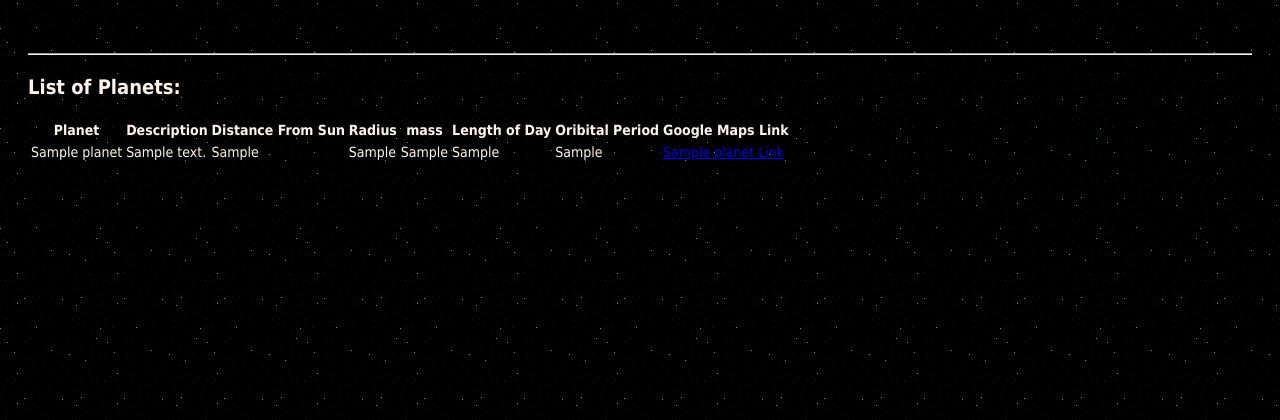
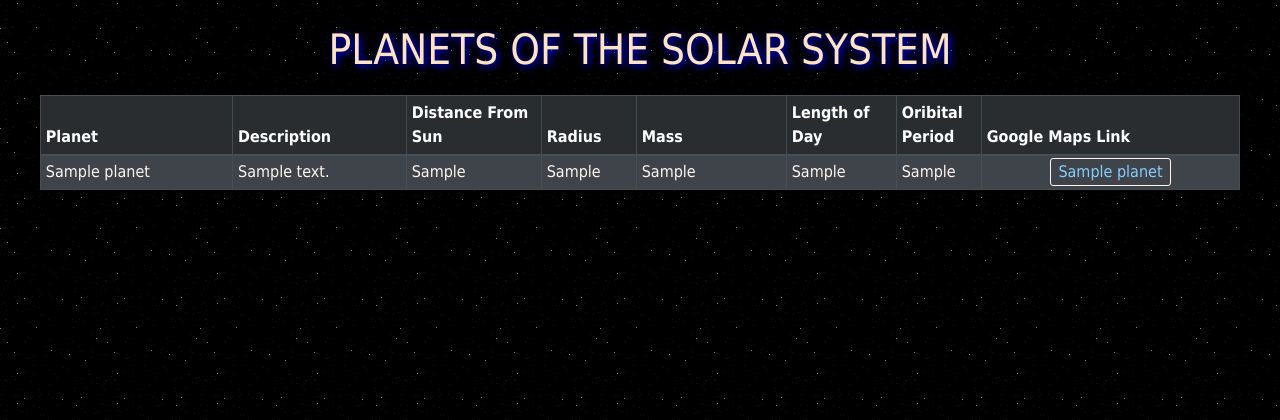
Before and after one commit to kmjax/planets-php, a PHP site: page / in a window 1280 px wide. Shown: the top 420 px of the page. Run offline with PHP 8.4, Linux system fonts and the light colour scheme; tables that the repository leaves empty hold one stand-in row (values such as "Sample post").

Commit message:
Project completed; bootstrap table styling added

```diff
--- a/css/styles.css
+++ b/css/styles.css
@@ -4,15 +4,66 @@
   background-position: left top;
   background-repeat: repeat;
   color: seashell;
-  padding: 20px;
+  padding: 25px;
   font-family: "Tahoma", "Helvetica", "Candara", "Arial", "sans-serif";
-  font-size: 14px;
+  font-size: 16px;
 }
 
-h3 {
-  font-size: 20px;
+h1 {
+  font-size: 42px;
+  color: bisque;
+  margin-bottom: 20px;
+  text-align: center;
+  text-shadow: 2px 2px 7px blue;
 }
 
-hr {
-  margin-top: 25px;
+#planets-table {
+  color: seashell;
 }
+
+#th-planet-name {
+  background-color: #2a2d30;
+}
+
+#th-description {
+  background-color: #2a2d30;
+}
+
+#th-distance {
+  background-color: #2a2d30;
+}
+
+#th-radius {
+  background-color: #2a2d30;
+}
+
+#th-mass {
+  background-color: #2a2d30;
+}
+
+#th-length-of-day {
+  background-color: #2a2d30;
+}
+
+#th-orbital-period {
+  background-color: #2a2d30;
+}
+
+#th-google-maps-link {
+  background-color: #2a2d30;
+}
+
+.google-maps-link {
+  color: lightskyblue;
+  border: 1px solid seashell;
+  border-radius: 3px;
+  padding: 3px 7px 4px 7px;
+}
+
+.google-maps-link:hover {
+  background-color: black;
+}
+
+.col-google-maps-link {
+  text-align: center;
+}
--- a/index.php
+++ b/index.php
@@ -39,9 +39,11 @@
     <meta name="author" content="Kelsey McClanahan" />
     <meta name="viewport" content="width=device-width, initial-scale=1.0">
     <title>Planets</title>
+    <link rel="stylesheet" href="https://cdn.jsdelivr.net/npm/bootstrap@4.5.3/dist/css/bootstrap.min.css" integrity="sha384-TX8t27EcRE3e/ihU7zmQxVncDAy5uIKz4rEkgIXeMed4M0jlfIDPvg6uqKI2xXr2" crossorigin="anonymous">
     <link rel="stylesheet" href="css/styles.css" />
 </head>
 <body>
+<div class="container-fluid table-responsive-lg">
 
 
 <?php
@@ -50,7 +52,7 @@
  LIST OF PLANETS (SELECT)
  ************************************************/
 
-print "<hr><h3>List of Planets:</h3>";
+print "<h1>PLANETS OF THE SOLAR SYSTEM</h1>";
 
 // Create the SQL SELECT statement to read the planets
 // Note: Data is returned sorted by planet_id
@@ -60,16 +62,16 @@
 // If the query returned rows from the database, display all of the records in an HTML table
 if (mysqli_num_rows($result) > 0) {
   // Start the table and output the table header names
-  print "<table id='planets-table'>";
+  print "<table class='table table-sm table-bordered table-striped table-dark table-hover' id='planets-table'>";
   print "<tr>";
-  print "<thead>";
+  print "<thead class='thead-dark planets-thead'>";
   print "<th id='th-planet-name'>Planet</th>";
   print "<th id='th-description'>Description</th>";
-  print "<th id='th-distance'>Distance From Sun</th>";
-  print "<th id='th-radius'>Radius</th>";
-  print "<th id='th-mass'>mass</th>";
-  print "<th id='th-length-of-day'>Length of Day</th>";
-  print "<th id='th-orbital-period'>Oribital Period</th>";
+  print "<th id='th-distance' width='135px'>Distance From Sun</th>";
+  print "<th id='th-radius' width='95px'>Radius</th>";
+  print "<th id='th-mass' width='150px'>Mass</th>";
+  print "<th id='th-length-of-day' width='110px'>Length of Day</th>";
+  print "<th id='th-orbital-period' width='85px'>Oribital Period</th>";
   print "<th id='th-google-maps-link'>Google Maps Link</th>";
   print "</tr>";
   print "</thead>";
@@ -99,7 +101,7 @@
     print "<td class='col-mass'>$mass</td>";
     print "<td class='col-length-of-day'>$lengthOfDay</td>";
     print "<td class='col-orbital-period'>$orbitalPeriod</td>";
-    print "<td class='col-google-maps-link'><a href='$googleMapsLink' target='_blank' class='google-maps-link'>$planetName Link</a></td>";
+    print "<td class='col-google-maps-link'><a href='$googleMapsLink' target='_blank' class='google-maps-link'>$planetName</a></td>";
 
     // And close out the table row
     print "</tr>";
@@ -118,9 +120,14 @@
 
 ?>
 
-<!-- ===================
-       CLOSE HTML PAGE
-     =================== -->
+<!-- ========================================================
+       Required Bootstrap Scripts and Closing the HTML PAGE
+     ======================================================== -->
+
+</div>
+
+    <script src="https://code.jquery.com/jquery-3.5.1.slim.min.js" integrity="sha384-DfXdz2htPH0lsSSs5nCTpuj/zy4C+OGpamoFVy38MVBnE+IbbVYUew+OrCXaRkfj" crossorigin="anonymous"></script>
+    <script src="https://cdn.jsdelivr.net/npm/bootstrap@4.5.3/dist/js/bootstrap.bundle.min.js" integrity="sha384-ho+j7jyWK8fNQe+A12Hb8AhRq26LrZ/JpcUGGOn+Y7RsweNrtN/tE3MoK7ZeZDyx" crossorigin="anonymous"></script>
 
 </body>
 </html>
```
Also changed, not shown: README.md.
